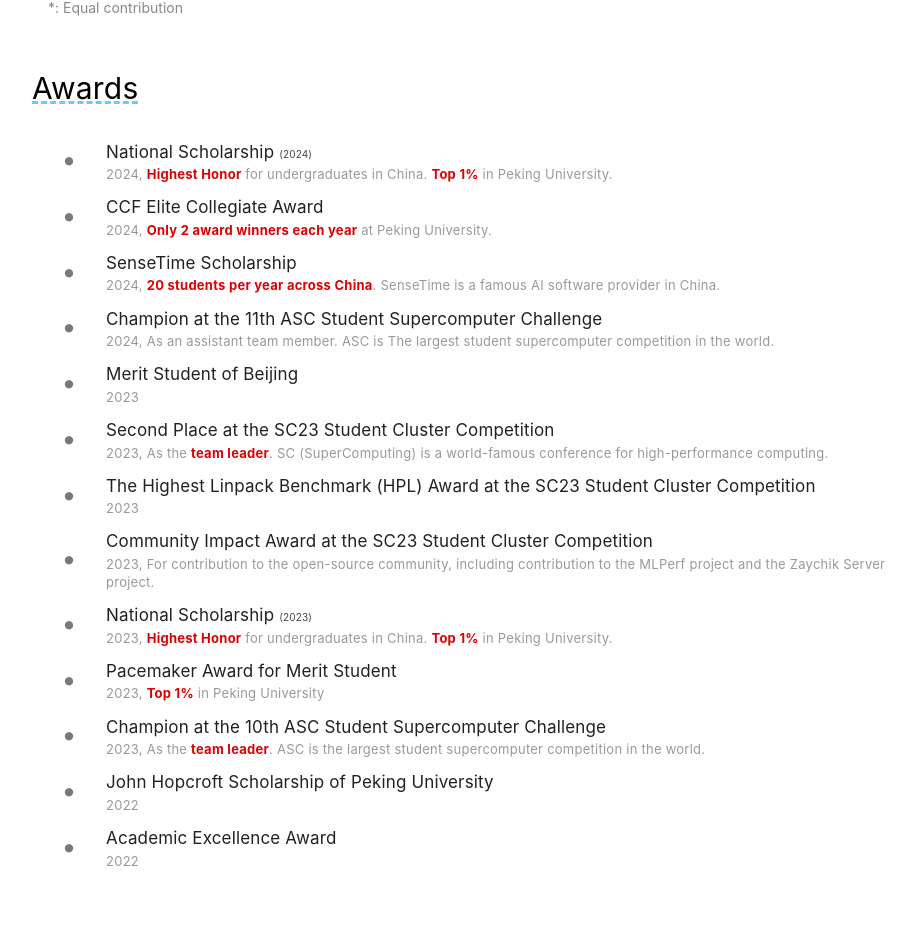
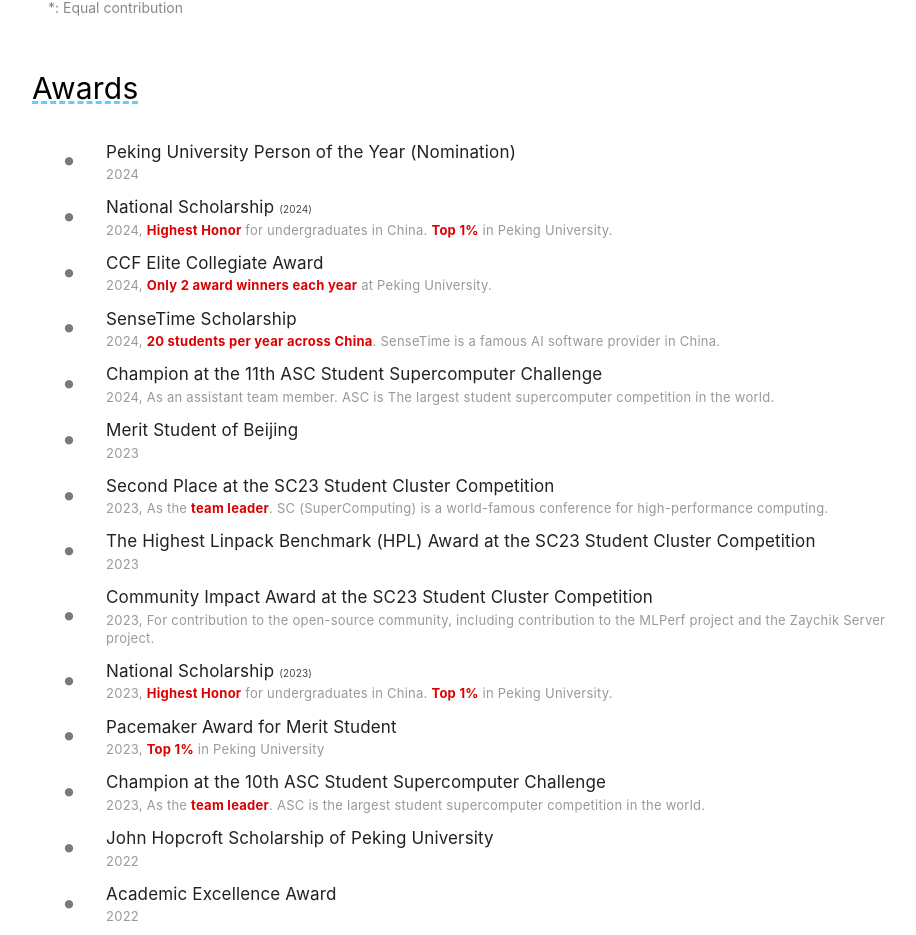
Before and after one commit to interestingLSY/interestingLSY.github.io, a Vue app: page / in a window 1280 px wide. Shown: the part 1613-2548 px from the top of the page, without its empty margins (140-1056 px from the left). Built offline with nearby package versions, Linux system fonts and the light colour scheme.

Commit message:
Add new award: PKU Person of the Year (Nomination)

```diff
--- a/src/data/awards.ts
+++ b/src/data/awards.ts
@@ -5,6 +5,11 @@
 }
 
 const awards: Award[] = [
+	{
+		year: 2024,
+		name: "Peking University Person of the Year (Nomination)",
+		description: ""
+	},
 	{
 		year: 2024,
 		name: "National Scholarship <span style='font-size: 10px; color: #444'>(2024)</span>",
```
Also changed, not shown: 1 other file (tests, documents, lock files or other folders).
